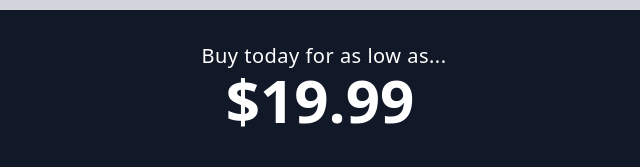
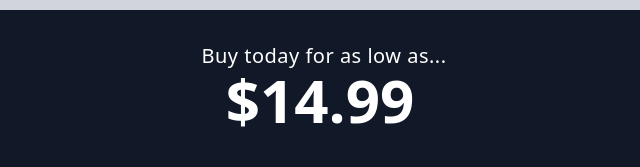
Before and after one commit to andreicozma1/future-horizons, a plain HTML site: page sales_page.html in a window 1280 px wide. Shown: the part 3769-3936 px from the top of the page, 316-956 px from the left. Drawn offline with nearby package versions, Linux system fonts and the light colour scheme.

Commit message:
Quick update/fix

```diff
--- a/sales_page.html
+++ b/sales_page.html
@@ -384,7 +384,7 @@
 						Buy today for as low as... </p>
 						<div class="flex items-center justify-center"><p
 								class="mr-2 text-5xl font-semibold text-white lg:text-6xl">
-							$19.99 </p></div>
+							$14.99 </p></div>
 					</div>
 					<div class="flex items-center justify-center py-6">
 						<img
```
